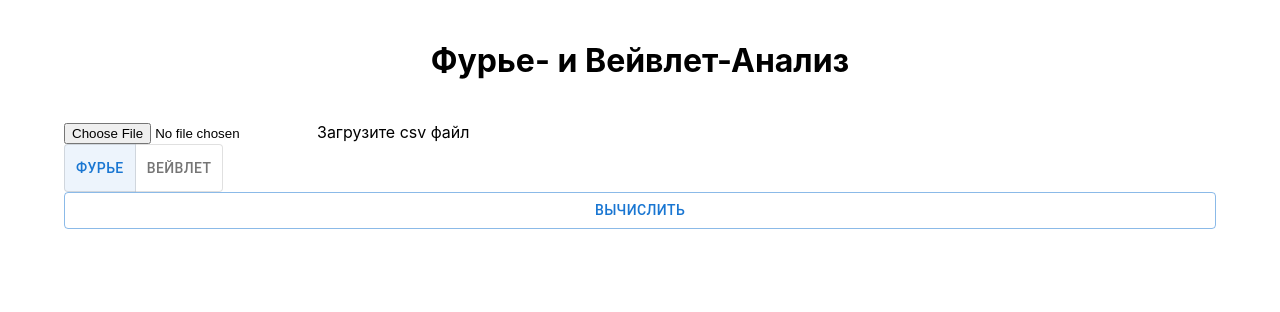
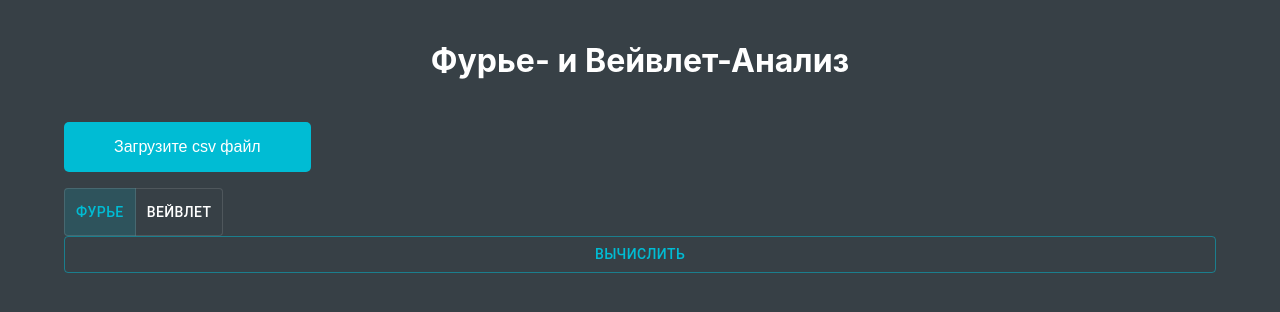
Before and after one commit to mobynickkk/fa-nm-front, a React (Create React App) app: page / in a window 1280 px wide. Shown: the top 312 px of the page. Built offline with nearby package versions, Linux system fonts and the light colour scheme.

Commit message:
Добавил компоненты для загрузки файлов и показа сообщений об успехе/ошибке

```diff
--- a/src/App.js
+++ b/src/App.js
@@ -1,9 +1,27 @@
 import React from "react";
 import FourierWavelet from "./components/FourierWavelet/FourierWavelet";
+import createTheme from "@mui/material/styles/createTheme";
+import ThemeProvider from "@mui/material/styles/ThemeProvider";
 
-function App() {
+const App = () => {
+  const theme = createTheme({
+    palette: {
+      mode: 'dark',
+      primary: {
+        main: '#00BCD4',
+        contrastText: '#121212'
+      },
+      secondary: {
+        main: '#CDDC39',
+        contrastText: '#121212'
+      },
+    }
+  });
+
   return (
-    <FourierWavelet />
+      <ThemeProvider theme={theme}>
+        <FourierWavelet />
+      </ThemeProvider>
   );
 }
 
--- a/src/components/common/FileUpload/FileUpload.js
+++ b/src/components/common/FileUpload/FileUpload.js
@@ -1,18 +1,40 @@
-import React from "react";
+import React, {useRef, useState} from "react";
 import PropTypes from "prop-types";
+import "./fileUpload.css";
+import AlertTitle from "@mui/material/AlertTitle";
+import TransitionAlert from "../TransitionAlert";
+import Box from "@mui/material/Box";
 
-const FileUpload = ({ title, setFile }) => {
+const FileUpload = ({ title, setFile, format = 'csv' }) => {
+    const [correctExtension, setCorrectExtension] = useState(true);
+    const inputRef = useRef(null);
 
     return (
         <>
             <div>
-                <input className="file-upload" type="file" name="file" id={title} onChange={event => {
+                <input ref={inputRef} className="file-upload" type="file" name="file" id={title} onChange={event => {
+                    if (event.target.files && event.target.files[0].name.split('.').pop() !== format) {
+                        setCorrectExtension(false);
+                        return;
+                    }
+                    setCorrectExtension(true);
                     setFile(event.target.files[0]);
                 }}/>
-                <label form={title} >
-                    <span className="input__file-button-text">{title}</span>
+                <label htmlFor={title} >
+                    <span className="btn-3">{title}</span>
                 </label>
             </div>
+            <Box>
+                {inputRef.current && inputRef.current.files.length > 0 && correctExtension &&
+                    <TransitionAlert severity="success">
+                        <AlertTitle>Успех</AlertTitle>
+                        Файл {inputRef.current.files[0].name} <strong>успешно загружен!</strong>
+                    </TransitionAlert>
+                }
+                {!correctExtension &&
+                    <TransitionAlert severity="error">Загружать можно только файлы формата {format}!</TransitionAlert>
+                }
+            </Box>
         </>
     );
 }
--- a/src/components/common/FileUpload/fileUpload.css
+++ b/src/components/common/FileUpload/fileUpload.css
@@ -1,6 +1,12 @@
 @charset "UTF-8";
+[type=file] {
+  height: 0;
+  overflow: hidden;
+  width: 0;
+}
+
 [type=file] + label {
-  background: #f15d22;
+  background: #00BCD4;
   border: none;
   border-radius: 5px;
   color: #fff;
@@ -17,7 +23,7 @@
   vertical-align: middle;
 }
 [type=file] + label:hover {
-  background-color: #d3460d;
+  background-color: #b2c022;
 }
 [type=file] + label.btn-1 {
   background-color: #f79159;
@@ -52,7 +58,7 @@
   right: 75%;
 }
 [type=file] + label.btn-3 {
-  background-color: #ee6d9e;
+  background-color: #673AB7;
   border-radius: 0;
   overflow: hidden;
 }
@@ -76,7 +82,7 @@
   width: 100%;
 }
 [type=file] + label.btn-3:hover {
-  background-color: #ae144f;
+  background-color: #261543;
 }
 [type=file] + label.btn-3:hover span {
   transform: translateY(300%);
--- a/src/components/common/FileUpload/fileUpload.scss
+++ b/src/components/common/FileUpload/fileUpload.scss
@@ -1,5 +1,11 @@
+[type="file"] {
+  height: 0;
+  overflow: hidden;
+  width: 0;
+}
+
 [type="file"] + label {
-  background: #f15d22;
+  background: #00BCD4;
   border: none;
   border-radius: 5px;
   color: #fff;
@@ -16,7 +22,7 @@
   vertical-align: middle;
 
   &:hover {
-    background-color: darken(#f15d22, 10%);
+    background-color: darken(#CDDC39, 10%);
   }
 
   &.btn-1 {
@@ -58,7 +64,7 @@
   }
 
   &.btn-3 {
-    background-color: #ee6d9e;
+    background-color: #673AB7;
     border-radius: 0;
     overflow: hidden;
 
@@ -84,7 +90,7 @@
     }
 
     &:hover {
-      background-color: darken(#ee6d9e, 30%);
+      background-color: darken(#673AB7, 30%);
 
       span {
         transform: translateY(300%);
--- /dev/null
+++ b/src/components/common/TransitionAlert.js
@@ -0,0 +1,32 @@
+import React, {useState} from "react";
+import Collapse from "@mui/material/Collapse";
+import Alert from "@mui/material/Alert";
+import IconButton from "@mui/material/IconButton";
+import CloseIcon from '@mui/icons-material/Close';
+
+export default function TransitionAlerts({severity, children, isOpen = true}) {
+    const [open, setOpen] = useState(isOpen);
+
+    return (
+            <Collapse in={open}>
+                <Alert
+                    severity={severity}
+                    action={
+                        <IconButton
+                            aria-label="close"
+                            color="inherit"
+                            size="small"
+                            onClick={() => {
+                                setOpen(false);
+                            }}
+                        >
+                            <CloseIcon fontSize="inherit" />
+                        </IconButton>
+                    }
+                    sx={{ mb: 2 }}
+                >
+                    { children }
+                </Alert>
+            </Collapse>
+    );
+}
--- a/src/index.css
+++ b/src/index.css
@@ -5,6 +5,8 @@ body {
     sans-serif;
   -webkit-font-smoothing: antialiased;
   -moz-osx-font-smoothing: grayscale;
+  background-color: #374046;
+  color: white;
 }
 
 .main-container {
```
Also changed, not shown: package.json (+3 -4 lines), 2 other files (tests, documents, lock files or other folders).
